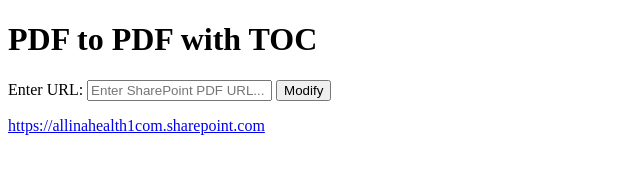
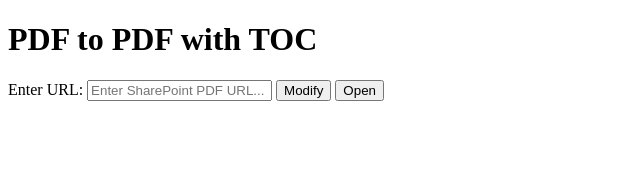
Before and after one commit to aaronlefkow/pdf-toc, a plain HTML site: page index.html in a window 1280 px wide. Both pictures are taken after a click on the button "Modify". Shown: the whole page, without its empty margins (0-640 px from the left). Drawn offline with Linux system fonts and the light colour scheme.

Commit message:
Enable mulitple link types.

```diff
--- a/index.html
+++ b/index.html
@@ -10,6 +10,7 @@
     <label for="inputUrl">Enter URL:</label>
     <input type="text" id="inputUrl" placeholder="Enter SharePoint PDF URL...">
     <button onclick="modifyUrl()">Modify</button>
+    <button onclick="openModifiedUrl()">Open</button>
     <p id="outputUrl"></p>
 </body>
 </html>
--- a/script.js
+++ b/script.js
@@ -1,37 +1,65 @@
+function modifySharePointLink(link) {
+    // Scenario 1: If the link has "FolderCTID"
+    if (link.includes("FolderCTID")) {
+        // Remove text between "Forms/AllItems.aspx?" and the first occurrence of "%2FShared%20Documents%2F"
+        const step1 = link.replace(/Forms\/AllItems\.aspx\?.*?%2FShared%20Documents%2F/, "");
+
+        // Remove text including and after "&parent"
+        const modifiedLink = step1.replace(/&parent.*/, "");
+
+        return decodeURIComponent(modifiedLink);
+    }
+
+    // Scenario 2: If the link has "Forms/AllItems.aspx?id="
+    if (link.includes("Forms/AllItems.aspx?id=")) {
+        // Remove text between "Forms/AllItems.aspx?id=" and the first occurrence of "%2FShared%20Documents%2F"
+        const step1 = link.replace(/Forms\/AllItems\.aspx\?id=.*?%2FShared%20Documents%2F/, "");
+
+        // Remove text including and after "&parent"
+        const modifiedLink = step1.replace(/&parent.*/, "");
+
+        return decodeURIComponent(modifiedLink);
+    }
+
+    // Return unmodified link if none of the scenarios match
+    return link;
+}
+
+function replaceSpacesWithPercent20(link) {
+    return link.replace(/\s/g, '%20');
+}
+
 function modifyUrl() {
-    const inputUrl = document.getElementById("inputUrl").value;
+    const inputUrlElement = document.getElementById("inputUrl");
+    const outputUrlElement = document.getElementById("outputUrl");
 
-    // Extract the base URL
-    const baseUrl = "https://allinahealth1com.sharepoint.com";
+    const inputUrl = inputUrlElement.value;
+    const modifiedUrl = modifySharePointLink(inputUrl);
+    const encodedUrl = replaceSpacesWithPercent20(modifiedUrl);
 
-    // Extract the specific part of the URL between "Forms/AllItems.aspx?id=" and "&parent"
-    const startIndex = inputUrl.indexOf("Forms/AllItems.aspx?id=") + "Forms/AllItems.aspx?id=".length;
-    const endIndex = inputUrl.indexOf("&parent");
-    let specificPart = inputUrl.substring(startIndex, endIndex);
+    outputUrlElement.textContent = encodedUrl;
+}
 
-    // Replace %2E with a dot (.) in the specific part
-    specificPart = specificPart.replace(/%2E/g, '.');
-
-    // Replace %2F with a forward slash (/) in the specific part
-    specificPart = specificPart.replace(/%2F/g, '/');
-
-    // Replace %2D with a hyphen (-) in the specific part
-    specificPart = specificPart.replace(/%2D/g, '-');
-
-    // Combine the base URL with the modified specific part
-    const modifiedUrl = baseUrl + specificPart;
+function openModifiedUrl() {
+    const inputUrlElement = document.getElementById("inputUrl");
+    const inputUrl = inputUrlElement.value;
+    const modifiedUrl = modifySharePointLink(inputUrl);
+    const encodedUrl = replaceSpacesWithPercent20(modifiedUrl);
 
     // Open the modified URL in a new tab
-    window.open(modifiedUrl, "_blank");
+    window.open(encodedUrl, "_blank");
+}
 
-    // Create an <a> element
-    const linkElement = document.createElement("a");
-    linkElement.href = modifiedUrl;
-    linkElement.target = "_blank"; // Open in a new tab
-    linkElement.textContent = modifiedUrl;
+// Test scenarios
+// Test scenarios
+// const scenario1Input = "https://allinahealth1com.sharepoint.com/teams/ReferralManagement/Shared%20Documents/Forms/AllItems.aspx?FolderCTID=0x01200076B57FF83E2A5940B3487FCBFEB75B23&id=%2Fteams%2FReferralManagement%2FShared%20Documents%2FGeneral%2FWorkflows%2FPrior%20Authorizations%20Using%20Payer%20Websites%20%2D%20Resource%20Guide%2Epdf&parent=%2Fteams%2FReferralManagement%2FShared%20Documents%2FGeneral%2FWorkflows";
+// const scenario2Input = "https://allinahealth1com.sharepoint.com/sites/rcm-RCMpriorAuth/Shared%20Documents/Forms/AllItems.aspx?id=%2Fsites%2Frcm%2DRCMpriorAuth%2FShared%20Documents%2FCollaboration%2FCPA%20%2D%20Patient%20WQ%20Workflow%2Epdf&parent=%2Fsites%2Frcm%2DRCMpriorAuth%2FShared%20Documents%2FCollaboration";
 
-    // Clear previous content and append the <a> element
-    const outputUrlElement = document.getElementById("outputUrl");
-    outputUrlElement.innerHTML = "";
-    outputUrlElement.appendChild(linkElement);
-}
+// const scenario1Output = modifySharePointLink(scenario1Input);
+// const scenario2Output = modifySharePointLink(scenario2Input);
+
+// const scenario1Final = replaceSpacesWithPercent20(scenario1Output);
+// const scenario2Final = replaceSpacesWithPercent20(scenario2Output);
+
+// // console.log("Scenario 1 final output:", scenario1Final);
+// // console.log("Scenario 2 final output:", scenario2Final);
```
